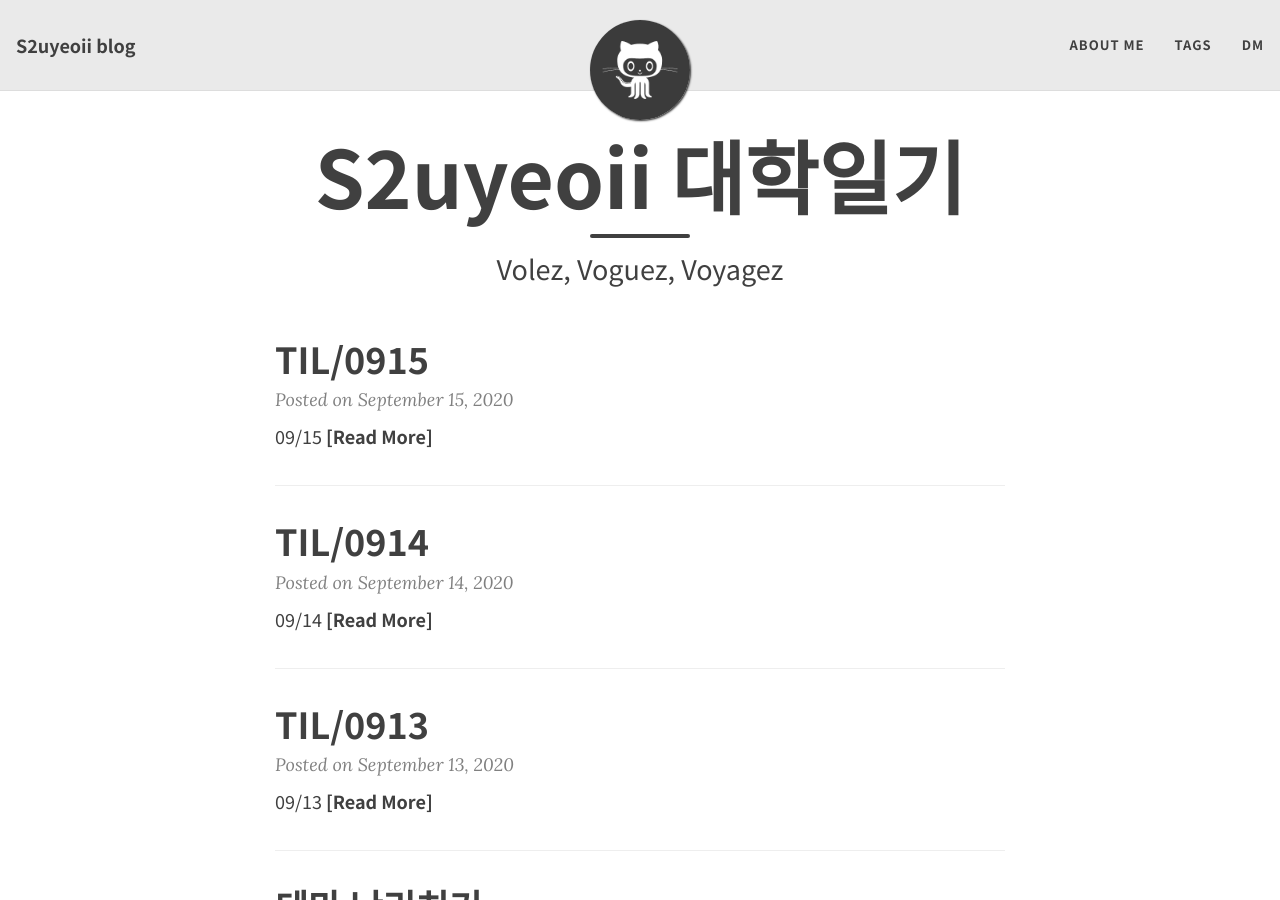
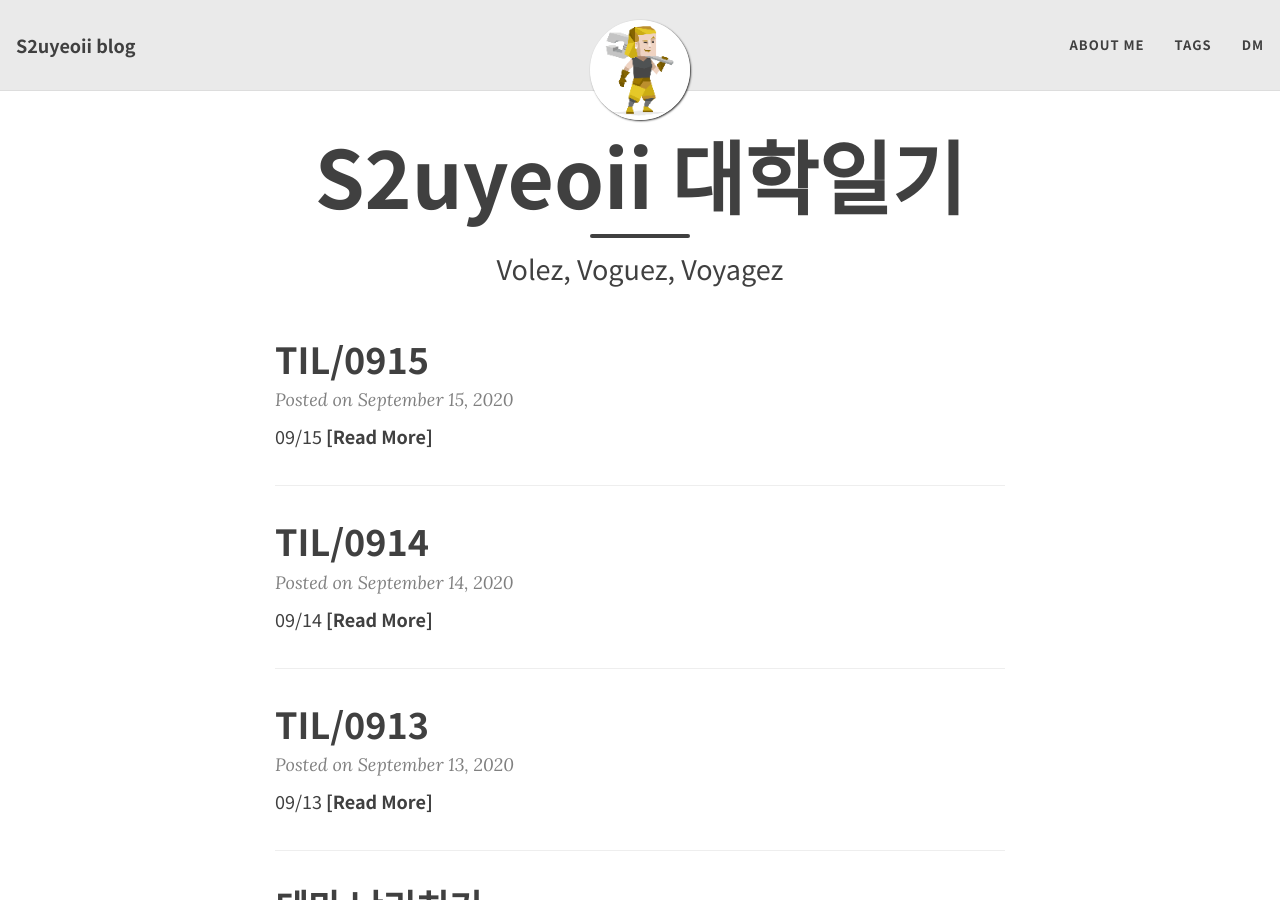
Before and after one commit to yeoneed/yeoneed.github.io, a Jekyll site: the page built from index.html, in a window 1280 px wide and 900 px high. Built offline with Jekyll 4.4.1, drawn with Linux system fonts in a browser that asks for light colours; nearby versions of some CDN libraries; some web fonts are replaced; the list of posts is cut into pages by our own code.

Commit message:
Update _config.yml

```diff
--- a/_config.yml
+++ b/_config.yml
@@ -22,7 +22,7 @@ navbar-links:
 
 # Image to show in the navigation bar - works best with a square image
 # Remove this parameter if you don't want an image in the navbar
-avatar: "/assets/img/avatar-icon.png"
+avatar: "/assets/img/soo.png"
 
 # By default, the image is cut into a circle. You can disable this behaviour by setting 'round-avatar: false'
 round-avatar: true
```
